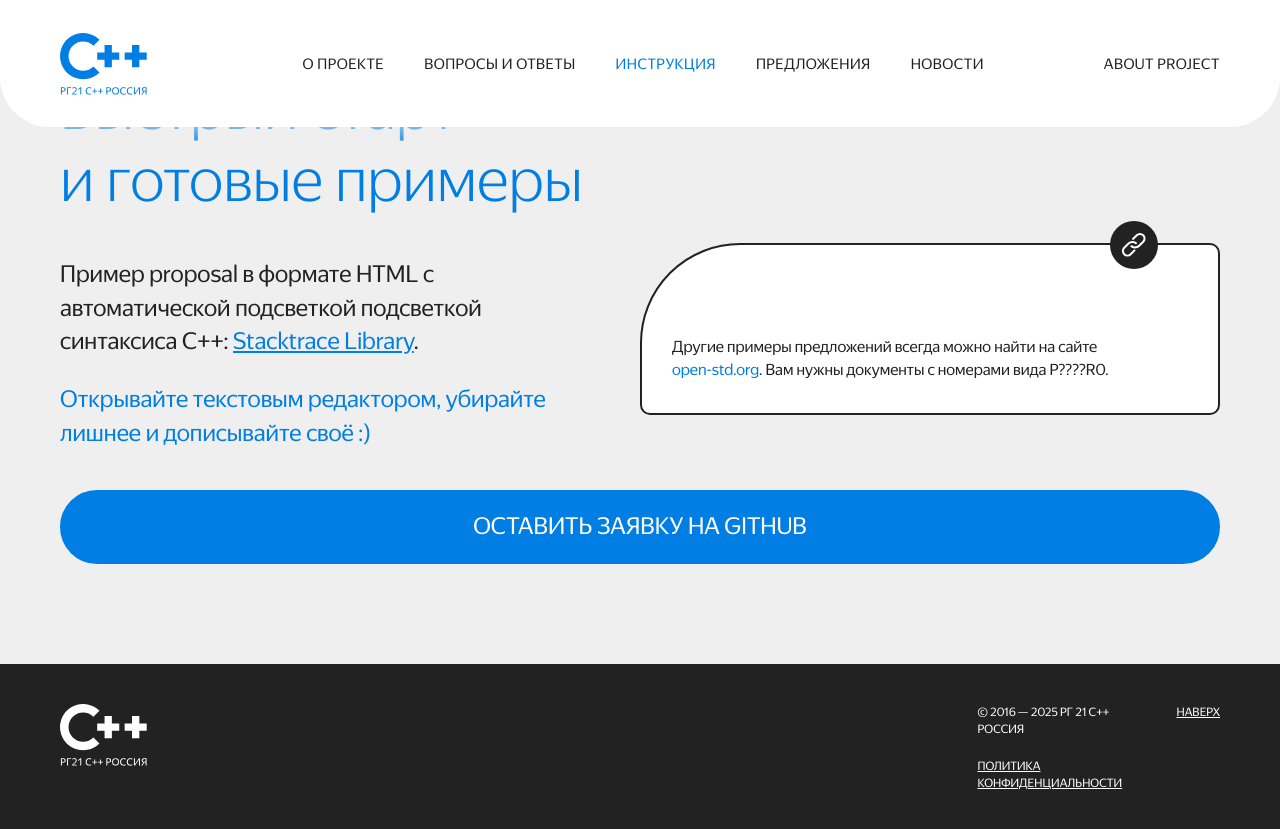
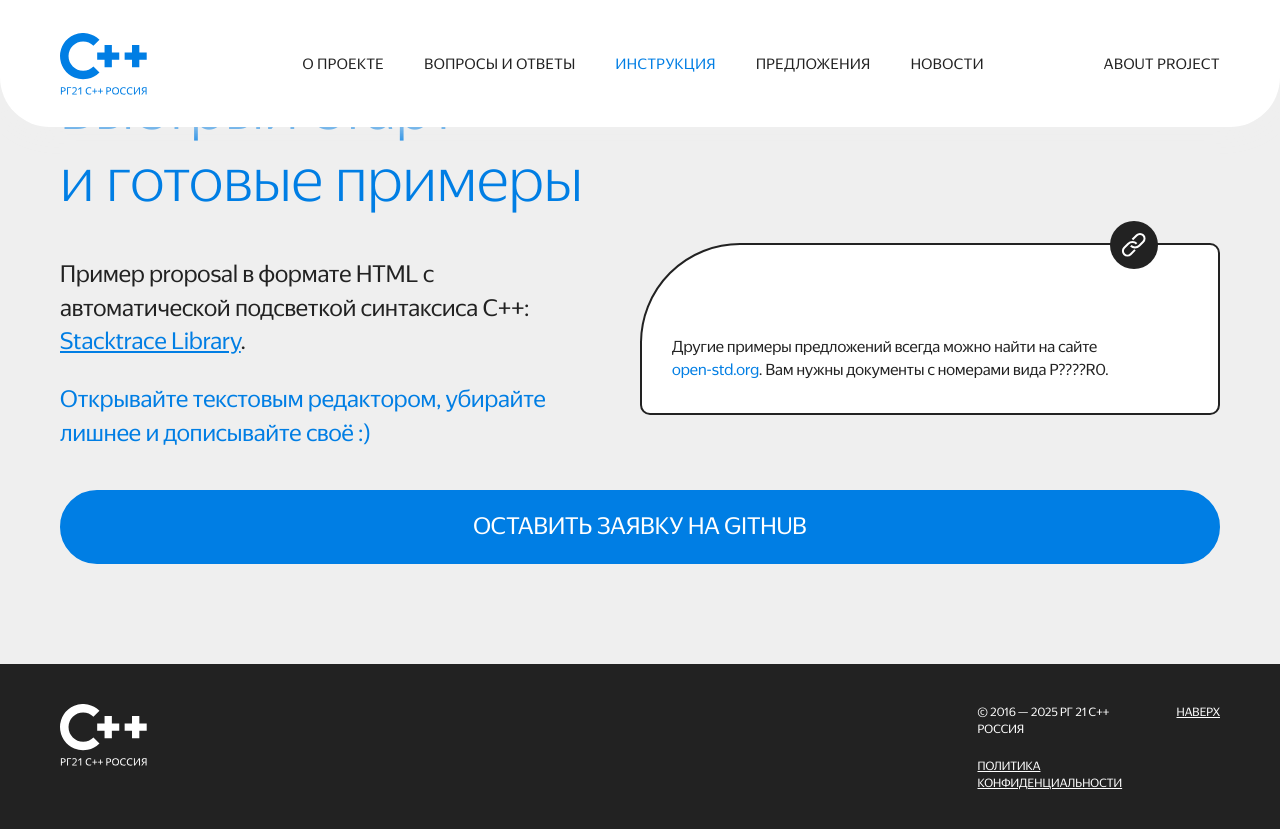
Before and after one commit to cpp-ru/cpp-ru.github.io, a Jekyll site: the page built from instruction.html, in a window 1280 px wide and 900 px high, scrolled down 3724 px. Shown: the top 829 px of the window. Built offline with Jekyll 4.4.1, drawn with Linux system fonts in a browser that asks for light colours.

Commit message:
Fix typo at page_instruction.json

```diff
--- a/_data/page_instruction.json
+++ b/_data/page_instruction.json
@@ -111,7 +111,7 @@
     },
     "examples": {
       "heading": "__Быстрый старт и&nbsp;готовые примеры__",
-      "text": "Пример proposal в&nbsp;формате HTML&nbsp;с автоматической подсветкой подсветкой синтаксиса C++: [Stacktrace Library](http://www.open-std.org/jtc1/sc22/wg21/docs/papers/2020/p0881r6.html).\n\n__Открывайте текстовым редактором, убирайте лишнее и&nbsp;дописывайте своё :)__",
+      "text": "Пример proposal в&nbsp;формате HTML&nbsp;с автоматической подсветкой синтаксиса C++: [Stacktrace Library](http://www.open-std.org/jtc1/sc22/wg21/docs/papers/2020/p0881r6.html).\n\n__Открывайте текстовым редактором, убирайте лишнее и&nbsp;дописывайте своё :)__",
       "insert": {
         "url": "http://www.open-std.org/jtc1/sc22/wg21/docs/papers/2021/",
         "text": "Другие примеры предложений всегда можно найти на&nbsp;сайте __open-std.org__. Вам нужны документы с&nbsp;номерами вида P????R0."
```
